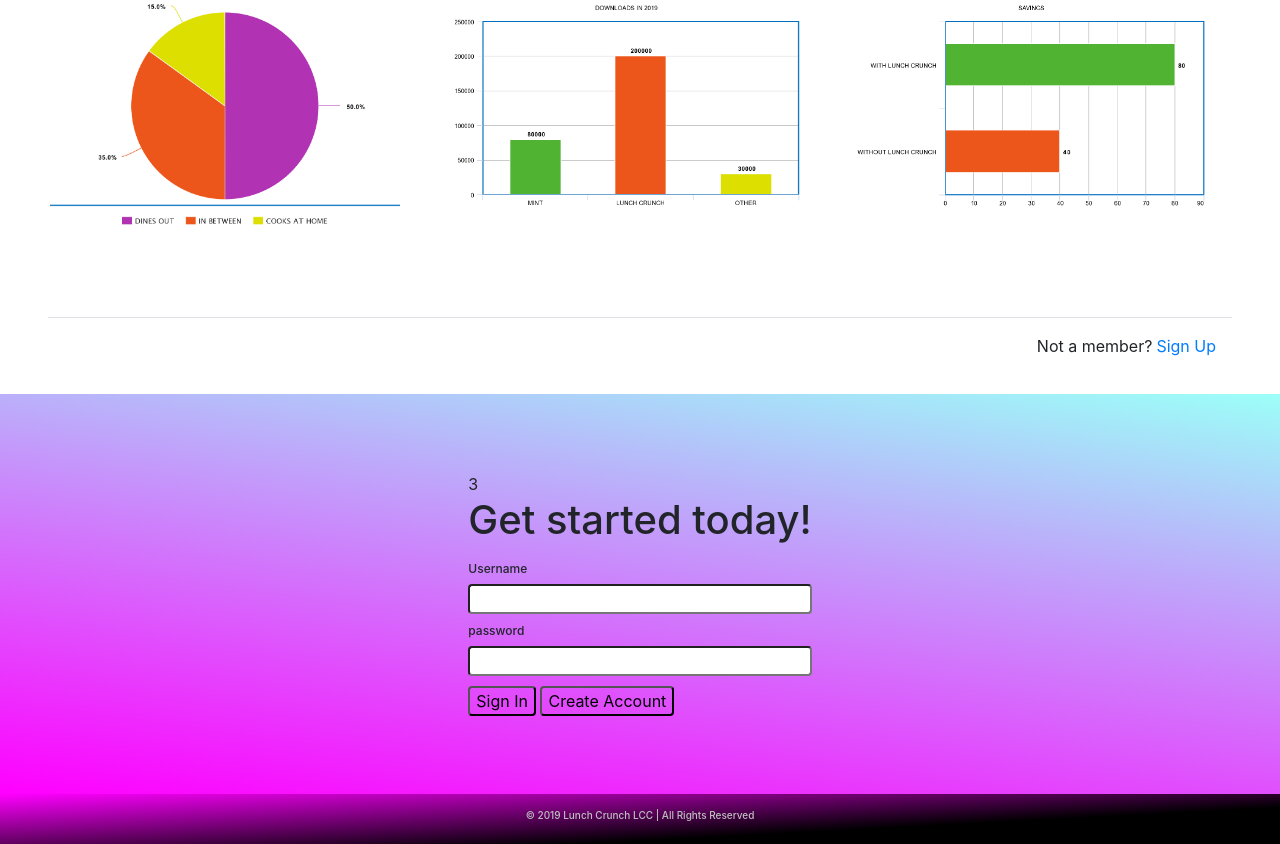
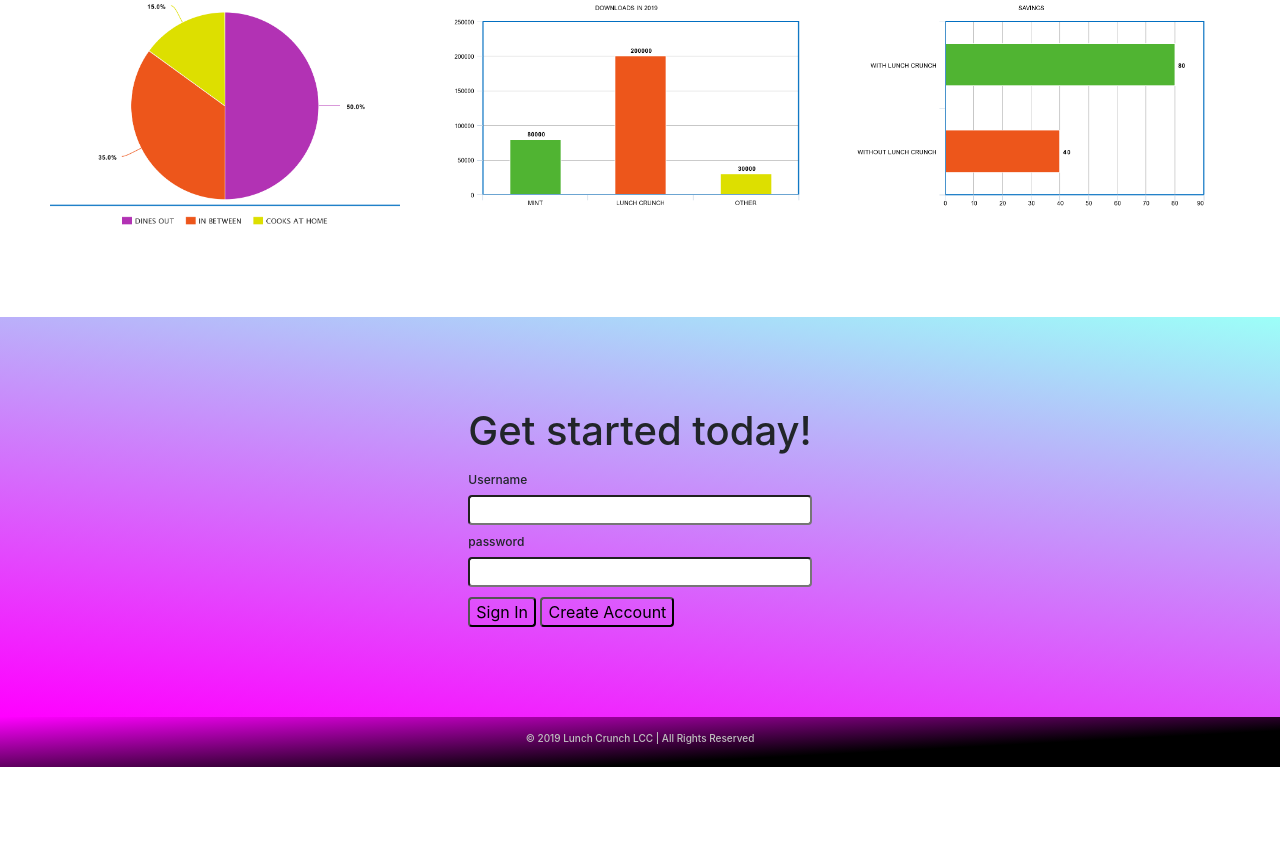
Before and after one commit to Alom310/Lunch_Crunch_App, a website: page views/index.html in a window 1280 px wide. Shown: the part 746-1590 px from the top of the page. After the commit the page ends 1513 px from the top, so only its background shows below. Drawn offline with nearby package versions, Linux system fonts and the light colour scheme; files that its build step writes are made by us from their sources; files whose address does not match are found by name.

Commit message:
edited index

```diff
--- a/views/index.html
+++ b/views/index.html
@@ -120,16 +120,11 @@
         </div>
       </div>
     </div>
-    <!--/.Content-->
+
   </div>
 </div>
 <!-- Modal -->
-      <!--Footer-->
-      <div class="modal-footer mx-5 pt-3 mb-1">
-        <p class="font-small grey-text d-flex justify-content-end">Not a member? <a href="#" class="blue-text ml-1">
-            Sign Up</a></p>
-      </div>
-    </div>
+
     <!--/.Content-->
   </div>
 </div>
@@ -138,7 +133,7 @@
 <!-- Login -->
 <form id='login'>
     <div class='formbox'>
-        <div> 3
+        <div>
           <h1>Get started today!</h1>
           <div>
             <h3>Username</h3>
```
